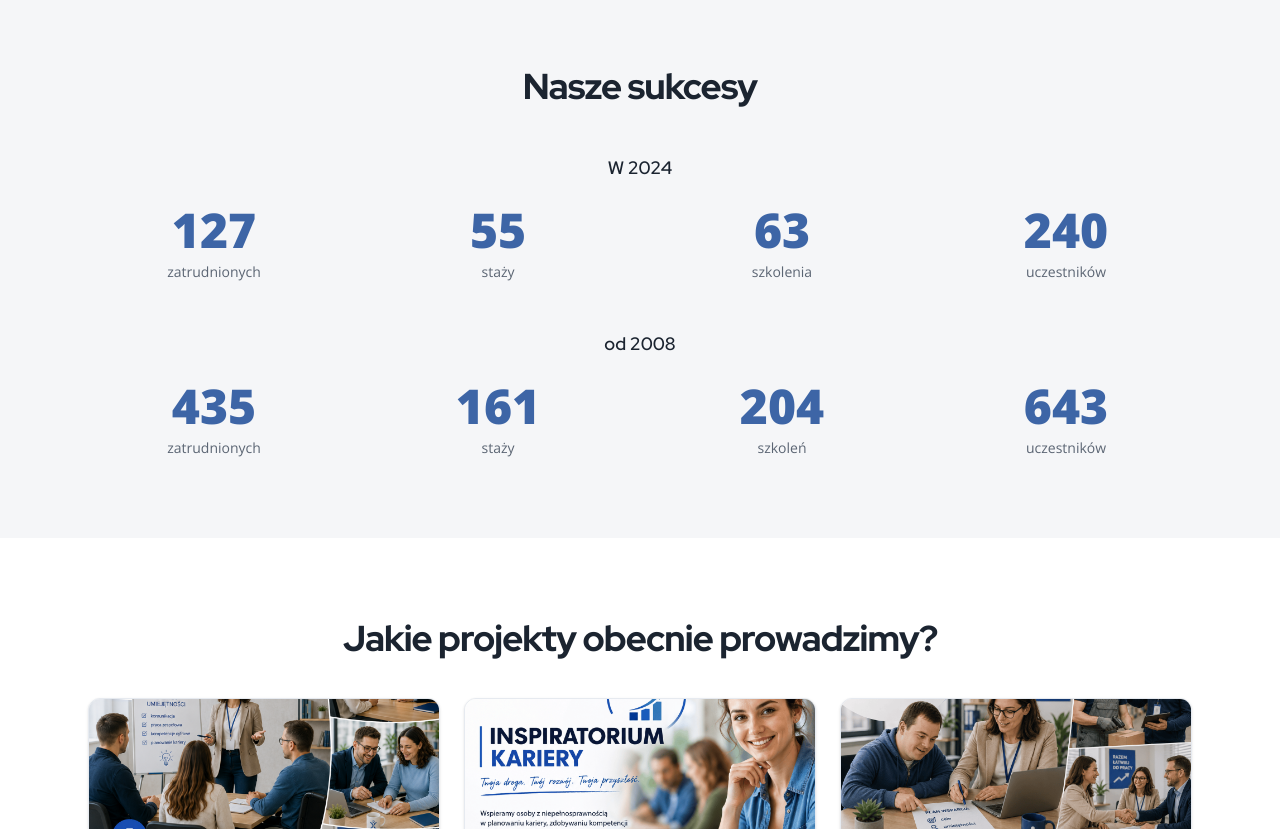
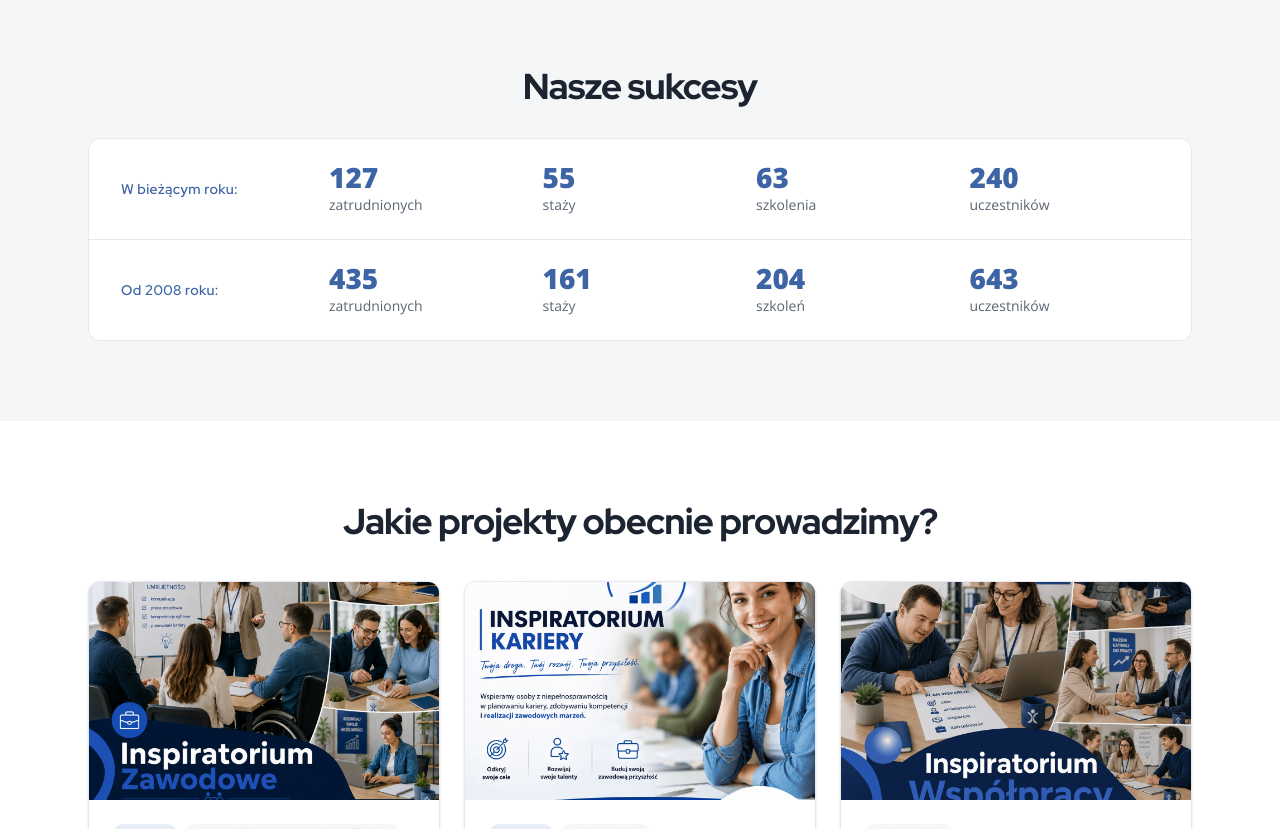
Before and after one commit to pgczaplinski-lgtm/FAZ_WWW, a React (Vite) app: page / in a window 1280 px wide. Shown: the part 1100-1929 px from the top of the page. Built offline with nearby package versions, Linux system fonts and the light colour scheme.

Commit message:
agent(chat): Zaproponuj modyfikację wyglądu części nasze sukces

```diff
--- /dev/null
+++ b/src/components/ui/StatsStrip.tsx
@@ -0,0 +1,30 @@
+import type { Stat } from "../../lib/content/types.ts";
+
+export function StatsStrip({
+  groups,
+}: {
+  groups: { period: string; stats: Stat[] }[];
+}) {
+  return (
+    <div className="mt-8 divide-y divide-line overflow-hidden rounded-xl border border-line bg-white">
+      {groups.map((group) => (
+        <div
+          key={group.period}
+          className="grid items-center gap-4 px-5 py-5 sm:grid-cols-[11rem_minmax(0,1fr)] sm:gap-8 sm:px-8 sm:py-6"
+        >
+          <h3 className="text-sm font-semibold tracking-wide text-brand">{group.period}:</h3>
+          <div className="grid grid-cols-2 gap-x-4 gap-y-3 sm:grid-cols-4 sm:gap-6">
+            {group.stats.map((stat) => (
+              <div key={stat.label} className="min-w-0">
+                <p className="text-2xl font-extrabold tabular-nums leading-none text-brand sm:text-[1.75rem]">
+                  {stat.value}
+                </p>
+                <p className="mt-1 text-xs text-muted sm:text-sm">{stat.label}</p>
+              </div>
+            ))}
+          </div>
+        </div>
+      ))}
+    </div>
+  );
+}
--- a/src/lib/content/local/stats.ts
+++ b/src/lib/content/local/stats.ts
@@ -2,7 +2,7 @@ import type { Stat } from "../types.ts";
 
 export const statGroups: { period: string; stats: Stat[] }[] = [
   {
-    period: "W 2024",
+    period: "W bieżącym roku",
     stats: [
       { value: "127", label: "zatrudnionych" },
       { value: "55", label: "staży" },
@@ -11,7 +11,7 @@ export const statGroups: { period: string; stats: Stat[] }[] = [
     ],
   },
   {
-    period: "od 2008",
+    period: "Od 2008 roku",
     stats: [
       { value: "435", label: "zatrudnionych" },
       { value: "161", label: "staży" },
--- a/src/pages/Home.tsx
+++ b/src/pages/Home.tsx
@@ -2,6 +2,7 @@ import { useEffect, useState } from "react";
 import { Link } from "react-router-dom";
 import { content } from "../lib/content/index.ts";
 import { ProjectCard } from "../components/ui/cards.tsx";
+import { StatsStrip } from "../components/ui/StatsStrip.tsx";
 import { ButtonLink, Container, Section, SectionTitle } from "../components/ui/primitives.tsx";
 
 const HERO_COUNT = 4;
@@ -148,21 +149,7 @@ export function Home() {
 
       <Section muted>
         <SectionTitle centered>Nasze sukcesy</SectionTitle>
-        <div className="mt-12 space-y-12">
-          {statGroups.map((group) => (
-            <div key={group.period}>
-              <h3 className="text-center text-lg font-semibold text-ink">{group.period}</h3>
-              <div className="mt-6 grid grid-cols-2 gap-8 sm:grid-cols-4">
-                {group.stats.map((stat) => (
-                  <div key={stat.label} className="text-center">
-                    <p className="text-4xl font-extrabold text-brand sm:text-5xl">{stat.value}</p>
-                    <p className="mt-2 text-sm text-muted">{stat.label}</p>
-                  </div>
-                ))}
-              </div>
-            </div>
-          ))}
-        </div>
+        <StatsStrip groups={statGroups} />
       </Section>
 
       <Section>
--- a/src/pages/about/Historia.tsx
+++ b/src/pages/about/Historia.tsx
@@ -5,10 +5,10 @@ import { content } from "../../lib/content/index.ts";
 
 export function Historia() {
   const stats = content.getStats();
-  const year2024 = stats.find((g) => /2024/.test(g.period));
+  const currentYear = stats.find((g) => /bieżącym/i.test(g.period));
   const since2008 = stats.find((g) => /2008/.test(g.period));
-  const employed2024 = year2024?.stats.find((s) => /zatrudn/i.test(s.label))?.value ?? "127";
-  const participants2024 = year2024?.stats.find((s) => /uczestnik/i.test(s.label))?.value ?? "240";
+  const employed2024 = currentYear?.stats.find((s) => /zatrudn/i.test(s.label))?.value ?? "127";
+  const participants2024 = currentYear?.stats.find((s) => /uczestnik/i.test(s.label))?.value ?? "240";
   const employedTotal = since2008?.stats.find((s) => /zatrudn/i.test(s.label))?.value ?? "435";
   const participantsTotal = since2008?.stats.find((s) => /uczestnik/i.test(s.label))?.value ?? "643";
 
@@ -24,7 +24,7 @@ export function Historia() {
       text: "Rozwijamy programy i projekty, które pomagają uczestnikom odnaleźć swoją drogę zawodową — doradztwo, szkolenia, staże i współpracę z pracodawcami.",
     },
     {
-      year: year2024?.period ?? "2024",
+      year: currentYear?.period ?? "W bieżącym roku",
       title: "Rok pełen rezultatów",
       text: `W jednym roku ${employed2024} osób znalazło zatrudnienie, a ${participants2024} uczestniczyło w naszych działaniach.`,
     },
--- a/src/pages/about/ONas.tsx
+++ b/src/pages/about/ONas.tsx
@@ -1,6 +1,7 @@
 import { Link } from "react-router-dom";
 import { PageHeader } from "../../components/ui/PageHeader.tsx";
 import { Section, SectionTitle } from "../../components/ui/primitives.tsx";
+import { StatsStrip } from "../../components/ui/StatsStrip.tsx";
 import { content } from "../../lib/content/index.ts";
 
 const mission = [
@@ -56,21 +57,7 @@ export function ONas() {
 
       <Section muted>
         <SectionTitle>Nasze sukcesy</SectionTitle>
-        <div className="mt-10 grid gap-10">
-          {stats.map((group) => (
-            <div key={group.period}>
-              <p className="text-sm font-semibold uppercase tracking-wide text-brand">{group.period}</p>
-              <ul className="mt-4 grid grid-cols-2 gap-4 sm:grid-cols-4">
-                {group.stats.map((stat) => (
-                  <li key={stat.label} className="rounded-xl bg-white p-5 text-center">
-                    <p className="text-3xl font-extrabold text-brand">{stat.value}</p>
-                    <p className="mt-1 text-sm text-muted">{stat.label}</p>
-                  </li>
-                ))}
-              </ul>
-            </div>
-          ))}
-        </div>
+        <StatsStrip groups={stats} />
       </Section>
 
       <Section>
```
